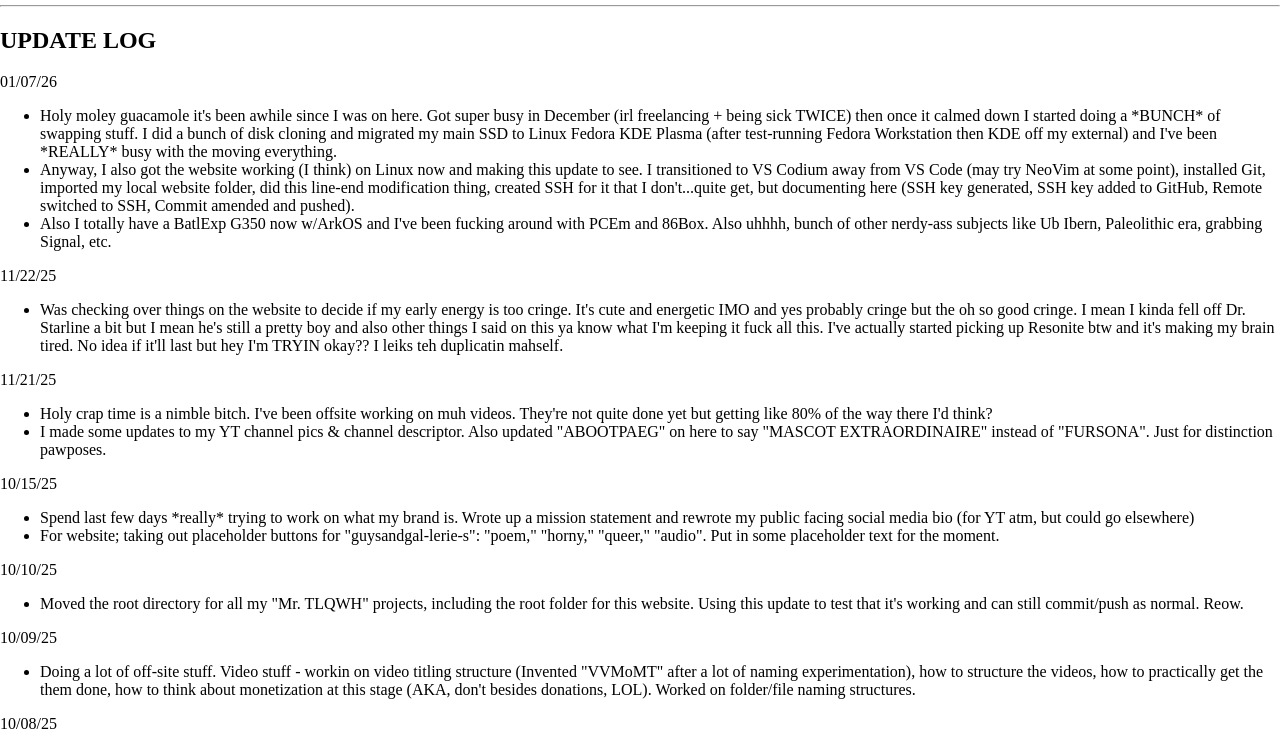
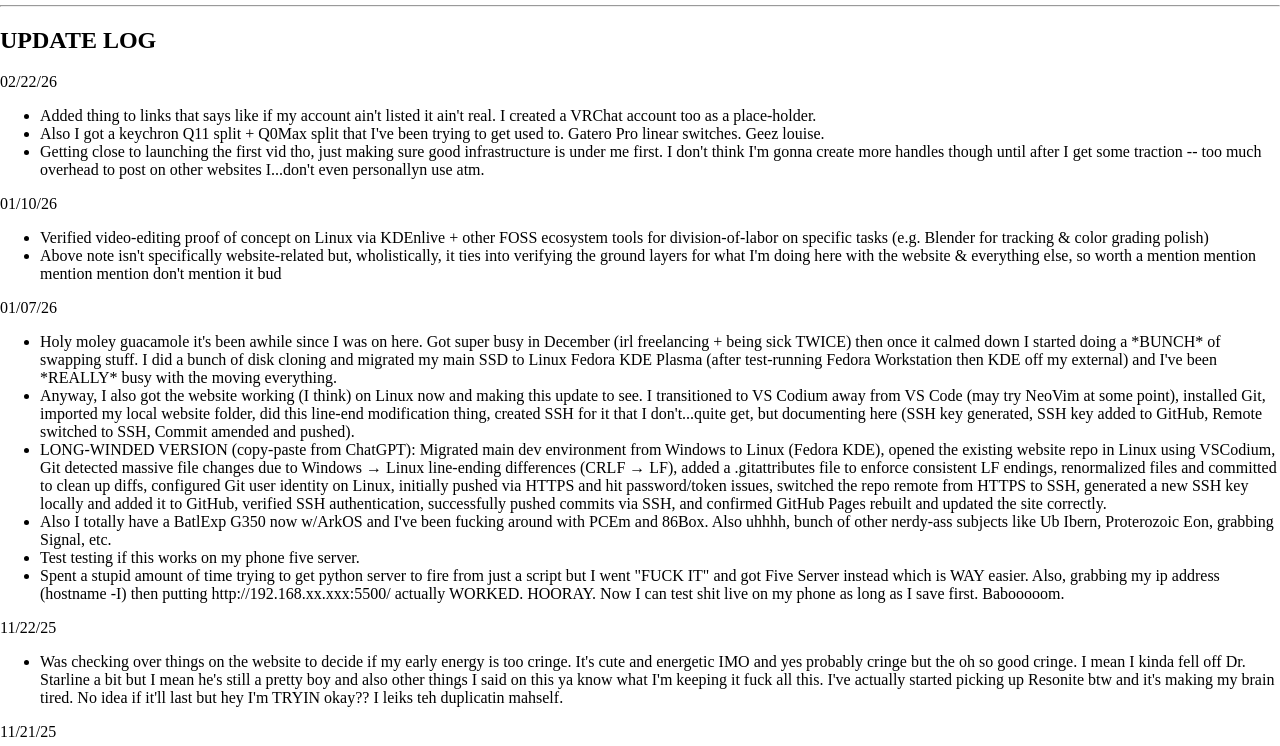
Before and after one commit to xXMrKittyCaptainFartzXx/The-Le-Beta, a plain HTML site: page epicupdatelog.html in a window 1280 px wide. Shown: the part 485-1231 px from the top of the page. Drawn offline with Linux system fonts and the light colour scheme.

```diff
--- a/epicupdatelog.html
+++ b/epicupdatelog.html
@@ -176,11 +176,25 @@
     <hr />
   <section id="updatelog">
     <h1>UPDATE LOG</h1>
+      <time datetime="2026-02-22">02/22/26</time>
+        <ul>
+          <li>Added thing to links that says like if my account ain't listed it ain't real. I created a VRChat account too as a place-holder.</li>
+          <li>Also I got a keychron Q11 split + Q0Max split that I've been trying to get used to. Gatero Pro linear switches. Geez louise.</li>
+          <li>Getting close to launching the first vid tho, just making sure good infrastructure is under me first. I don't think I'm gonna create more handles though until after I get some traction -- too much overhead to post on other websites I...don't even personallyn use atm.</li>
+        </ul>
+      <time datetime="2026-01-10">01/10/26</time>
+        <ul>
+          <li>Verified video-editing proof of concept on Linux via KDEnlive + other FOSS ecosystem tools for division-of-labor on specific tasks (e.g. Blender for tracking & color grading polish)</li>
+          <li>Above note isn't specifically website-related but, wholistically, it ties into verifying the ground layers for what I'm doing here with the website & everything else, so worth a mention mention mention mention don't mention it bud</li>
+        </ul>
       <time datetime="2026-01-07">01/07/26</time>
         <ul>
             <li>Holy moley guacamole it's been awhile since I was on here. Got super busy in December (irl freelancing + being sick TWICE) then once it calmed down I started doing a *BUNCH* of swapping stuff. I did a bunch of disk cloning and migrated my main SSD to Linux Fedora KDE Plasma (after test-running Fedora Workstation then KDE off my external) and I've been *REALLY* busy with the moving everything.</li>
             <li>Anyway, I also got the website working (I think) on Linux now and making this update to see. I transitioned to VS Codium away from VS Code (may try NeoVim at some point), installed Git, imported my local website folder, did this line-end modification thing, created SSH for it that I don't...quite get, but documenting here (SSH key generated, SSH key added to GitHub, Remote switched to SSH, Commit amended and pushed).</li>
-            <li>Also I totally have a BatlExp G350 now w/ArkOS and I've been fucking around with PCEm and 86Box. Also uhhhh, bunch of other nerdy-ass subjects like Ub Ibern, Paleolithic era, grabbing Signal, etc.</li>
+            <li>LONG-WINDED VERSION (copy-paste from ChatGPT): Migrated main dev environment from Windows to Linux (Fedora KDE), opened the existing website repo in Linux using VSCodium, Git detected massive file changes due to Windows → Linux line-ending differences (CRLF → LF), added a .gitattributes file to enforce consistent LF endings, renormalized files and committed to clean up diffs, configured Git user identity on Linux, initially pushed via HTTPS and hit password/token issues, switched the repo remote from HTTPS to SSH, generated a new SSH key locally and added it to GitHub, verified SSH authentication, successfully pushed commits via SSH, and confirmed GitHub Pages rebuilt and updated the site correctly.</li>
+            <li>Also I totally have a BatlExp G350 now w/ArkOS and I've been fucking around with PCEm and 86Box. Also uhhhh, bunch of other nerdy-ass subjects like Ub Ibern, Proterozoic Eon, grabbing Signal, etc.</li>
+            <li>Test testing if this works on my phone five server.</li>
+            <li>Spent a stupid amount of time trying to get python server to fire from just a script but I went "FUCK IT" and got Five Server instead which is WAY easier. Also, grabbing my ip address (hostname -I) then putting http://192.168.xx.xxx:5500/ actually WORKED. HOORAY. Now I can test shit live on my phone as long as I save first. Babooooom.</li>
         </ul>
       <time datetime="2025-11-22">11/22/25</time>
         <ul>
```
Also changed, not shown: lonks.html (+1 -0 lines).
